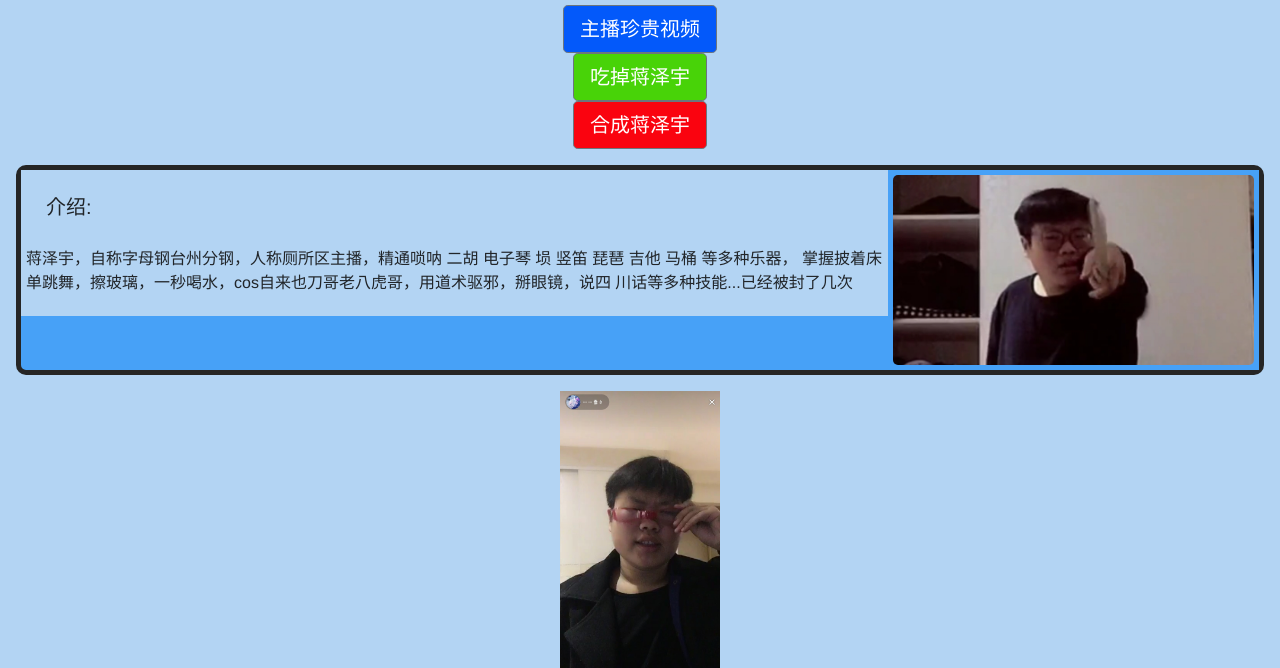
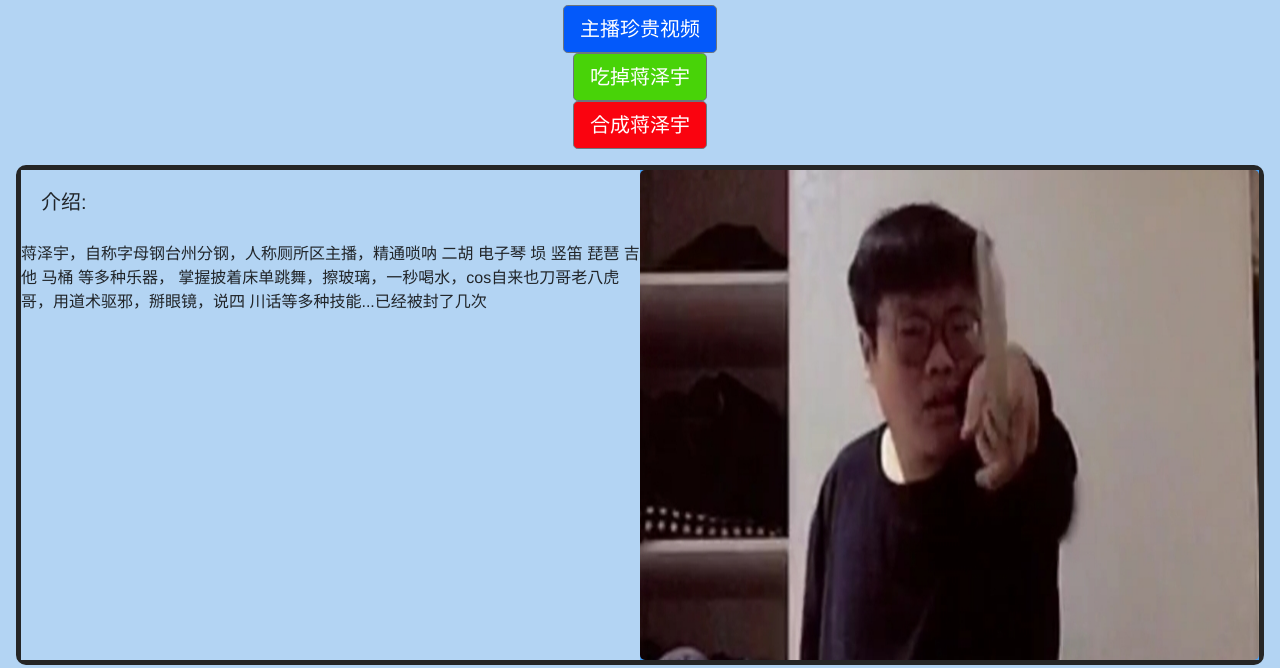
Before and after one commit to ohshit66/ohshit66.github.io, a plain HTML site: page index.html in a window 1280 px wide. Shown: the part 131-799 px from the top of the page. Drawn offline with nearby package versions, Linux system fonts and the light colour scheme; files whose address does not match are found by name.

Commit message:
Update index.css

```diff
--- a/static/index.css
+++ b/static/index.css
@@ -6,21 +6,23 @@ body {
 
 #box{
     margin:1em;
-    height: 210px;
+    height:500px;
     background-color:rgb(71, 161, 247) ;
     border: 5px solid rgb(37, 37, 37);
     border-radius:10px;
 }
+
 #box1{
-    width:70%;
+    width:50%;
+    height:100%;
     float: left;
     /* margin:5px; */
     background-color: rgb(179, 212, 243);
-    padding:5px;
+    /* padding:1px; */
 }
 
 #box2{
-    width:30%;
+    width:50%;
     height:100%;
     float:right;
     text-align:center;
@@ -28,7 +30,6 @@ body {
     /* border: 5px solid rgb(49, 50, 117); */
     /* border-radius:10px; */
     background-color: rgb(71, 161, 247);
-    padding:5px;
 }
 
 #ok{
```
